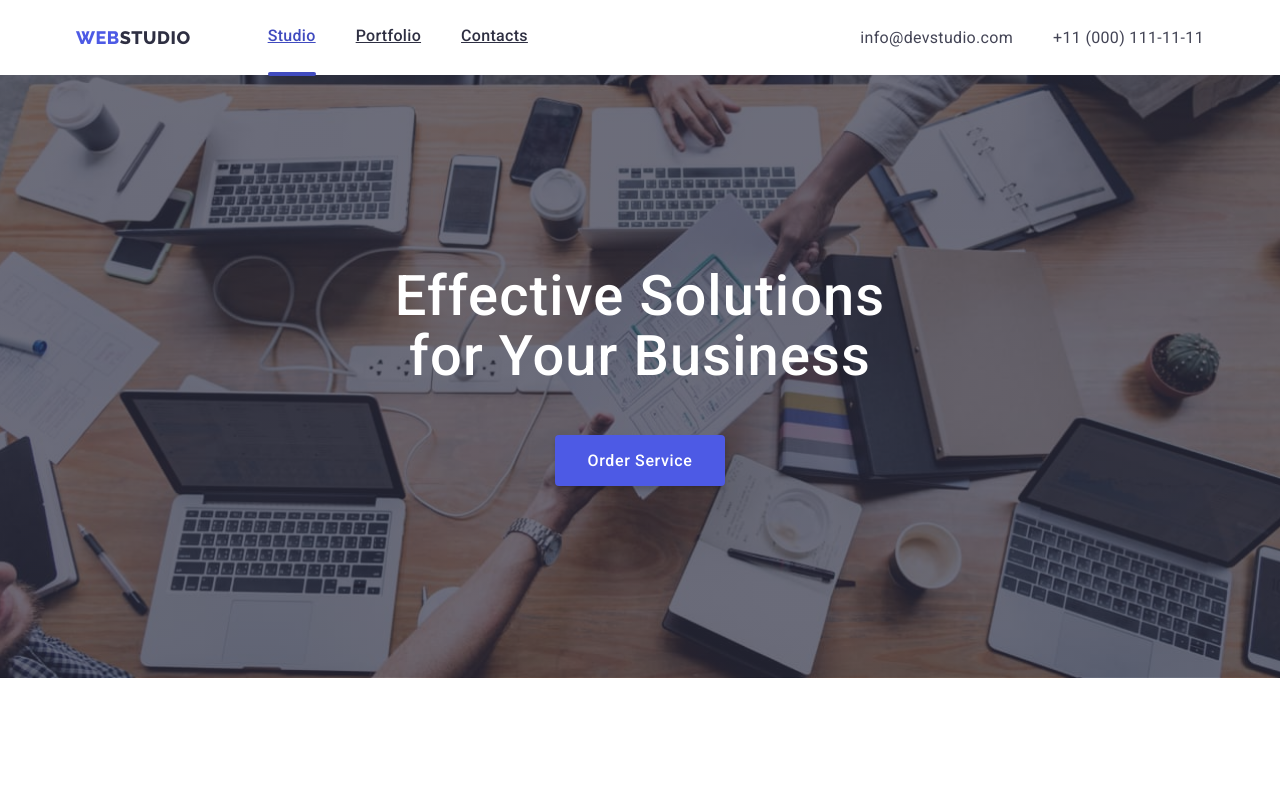
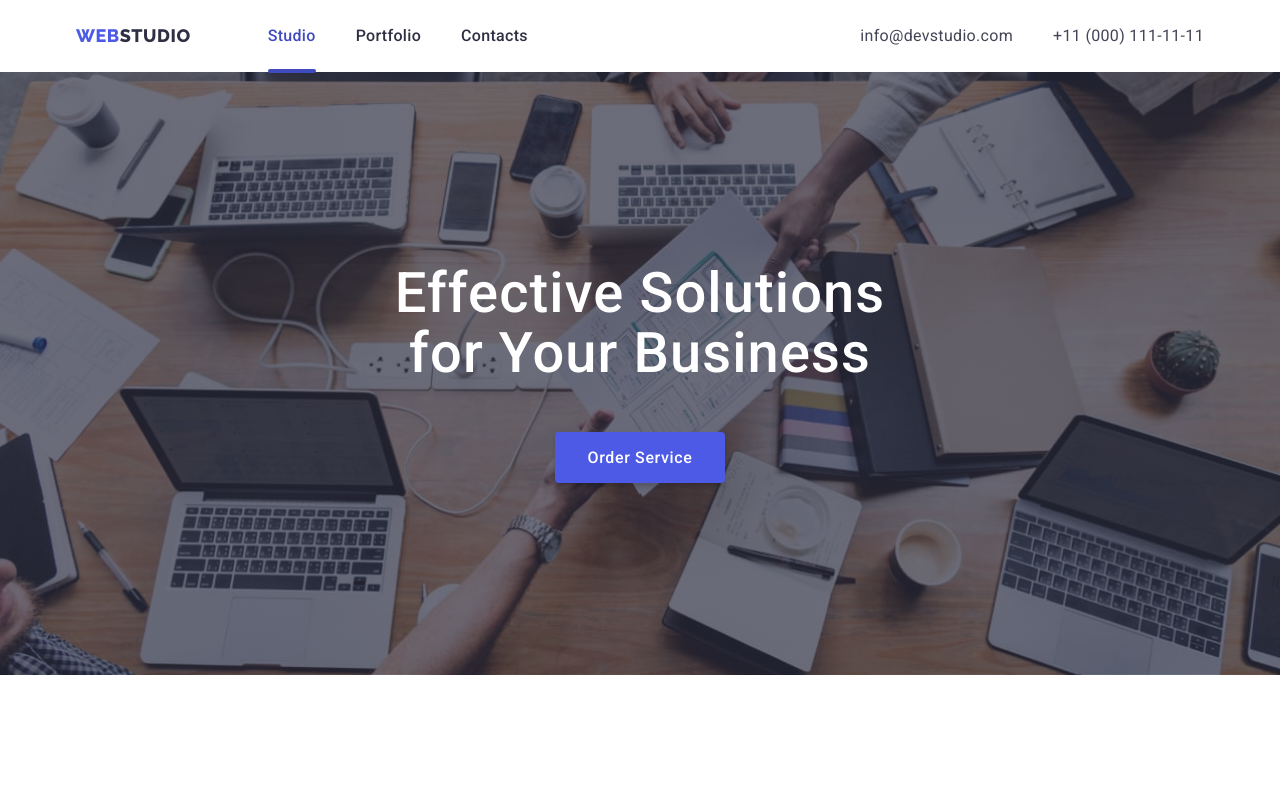
Before and after one commit to ZakharAnokhin/goit-markup-hw-04, a plain HTML site: page index.html in a window 1280 px wide. Shown: the top 791 px of the page. Drawn offline with nearby package versions, Linux system fonts and the light colour scheme.

Commit message:
Update index.html

```diff
--- a/index.html
+++ b/index.html
@@ -33,12 +33,18 @@
           >
           <ul class="site-nav list">
             <li class="item">
-              <a href="./index.html" class="site-nav-link current">Studio</a>
+              <a href="./index.html" class="site-nav-link current link"
+                >Studio</a
+              >
             </li>
             <li class="item">
-              <a href="./portfolio.html" class="site-nav-link">Portfolio</a>
+              <a href="./portfolio.html" class="site-nav-link link"
+                >Portfolio</a
+              >
             </li>
-            <li class="item"><a href="" class="site-nav-link">Contacts</a></li>
+            <li class="item">
+              <a href="" class="site-nav-link link">Contacts</a>
+            </li>
           </ul>
         </nav>
         <address class="address">
```
